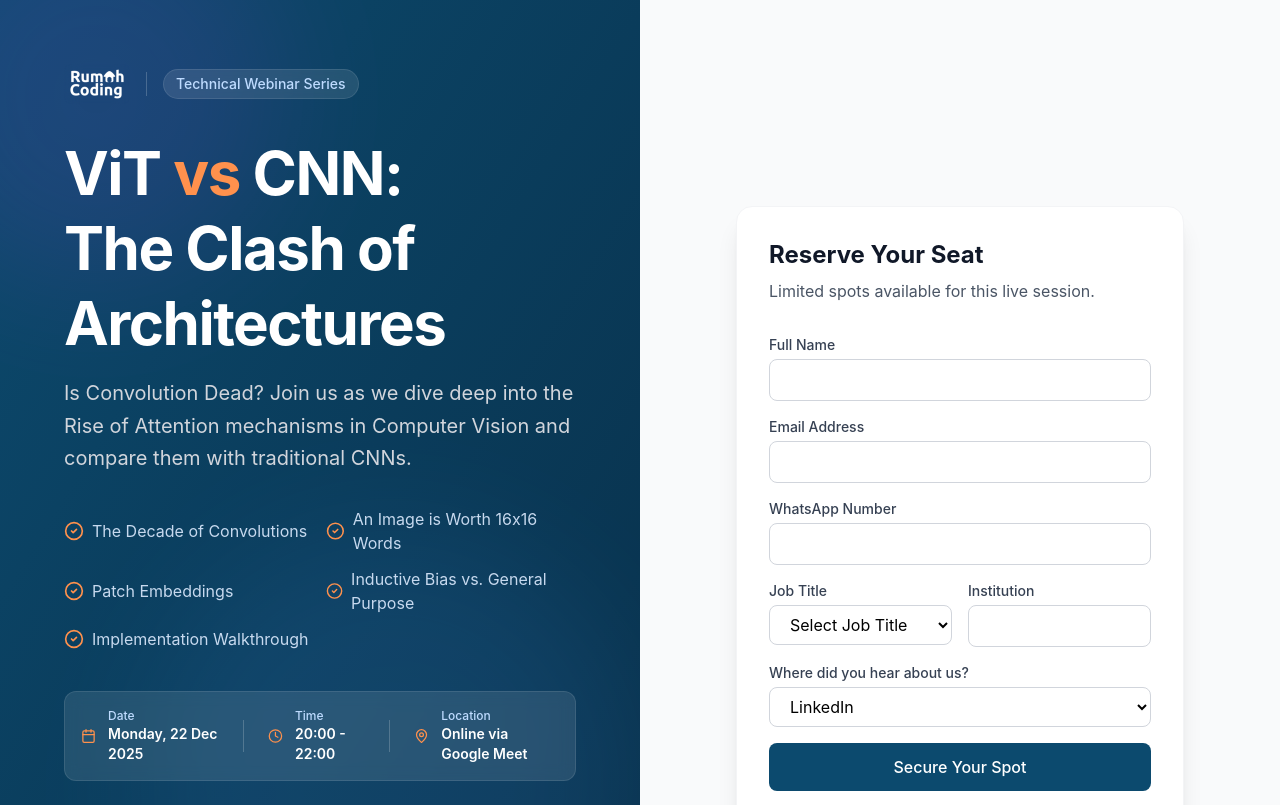
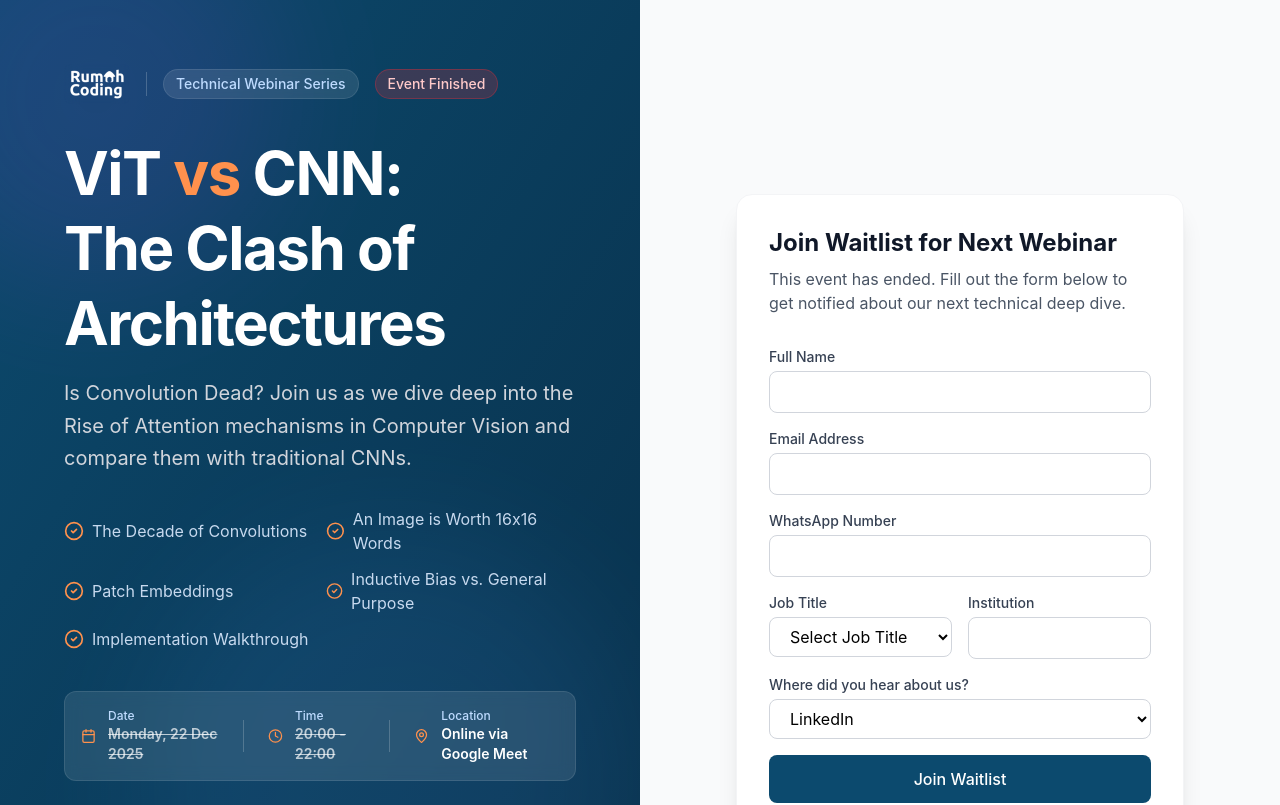
Before and after one commit to lhfazry/webinar, a React (Vite) app: page / in a window 1280 px wide. Shown: the top 805 px of the page. Built offline with nearby package versions, Linux system fonts and the light colour scheme; no server answers.

Commit message:
event finished

```diff
--- a/src/components/RegistrationForm.tsx
+++ b/src/components/RegistrationForm.tsx
@@ -5,7 +5,11 @@ import { sendConfirmationEmail } from "../lib/email";
 import { trackEvent } from "../lib/analytics";
 import type { RegistrationInput } from "../types";
 
-export function RegistrationForm() {
+export function RegistrationForm({
+    isWaitlist = false,
+}: {
+    isWaitlist?: boolean;
+}) {
     const [formData, setFormData] = useState<RegistrationInput>({
         fullName: "",
         email: "",
@@ -60,13 +64,17 @@ export function RegistrationForm() {
                     <CheckCircle2 className="w-10 h-10 text-green-600" />
                 </div>
                 <h3 className="text-2xl font-bold text-gray-900">
-                    Registration Complete!
+                    {isWaitlist
+                        ? "You're on the list!"
+                        : "Registration Complete!"}
                 </h3>
                 <p className="text-gray-600">
-                    Thank you for registering. Please join our WhatsApp Group
-                    for updates and discussion.
+                    {isWaitlist
+                        ? "Thank you for joining the waitlist. We will notify you as soon as the next webinar is scheduled."
+                        : "Thank you for registering. Please join our WhatsApp Group for updates and discussion."}
                 </p>
 
+                {!isWaitlist && (
                     <a
                         href="https://chat.whatsapp.com/D5RFqx605NHD1DISRGDgNs"
                         target="_blank"
@@ -75,12 +83,15 @@ export function RegistrationForm() {
                     >
                         <span>Join WhatsApp Group</span>
                     </a>
+                )}
 
                 <button
                     onClick={() => setIsSuccess(false)}
                     className="text-primary-600 font-medium hover:text-primary-700 underline text-sm mt-4"
                 >
-                    Register another person
+                    {isWaitlist
+                        ? "Join for another person"
+                        : "Register another person"}
                 </button>
             </div>
         );
@@ -228,8 +239,10 @@ export function RegistrationForm() {
                 {isSubmitting ? (
                     <>
                         <Loader2 className="w-5 h-5 mr-2 animate-spin" />
-                        Registering...
+                        {isWaitlist ? "Joining Waitlist..." : "Registering..."}
                     </>
+                ) : isWaitlist ? (
+                    "Join Waitlist"
                 ) : (
                     "Secure Your Spot"
                 )}
--- a/src/pages/LandingPage.tsx
+++ b/src/pages/LandingPage.tsx
@@ -10,10 +10,16 @@ import { RegistrationForm } from "../components/RegistrationForm";
 import { trackEvent } from "../lib/analytics";
 
 export default function LandingPage() {
+    const isWebinarFinished = true;
+
     return (
         <div className="min-h-screen flex flex-col lg:flex-row bg-white">
             {/* Left Column: Content */}
-            <div className="flex-1 bg-gradient-to-br from-primary-900 to-primary-950 p-8 lg:p-16 flex flex-col justify-center text-white relative overflow-hidden">
+            <div
+                className={`flex-1 bg-gradient-to-br from-primary-900 to-primary-950 p-8 lg:p-16 flex flex-col justify-center text-white relative overflow-hidden ${
+                    isWebinarFinished ? "grayscale-0" : ""
+                }`}
+            >
                 {/* Abstract Background Shapes */}
                 <div className="absolute top-0 left-0 w-full h-full overflow-hidden opacity-10 pointer-events-none">
                     <div className="absolute -top-24 -left-24 w-96 h-96 rounded-full bg-purple-500 blur-3xl"></div>
@@ -31,6 +37,11 @@ export default function LandingPage() {
                         <div className="inline-block px-3 py-1 bg-white/10 rounded-full text-blue-200 text-sm font-medium backdrop-blur-sm border border-white/10">
                             Technical Webinar Series
                         </div>
+                        {isWebinarFinished && (
+                            <div className="inline-block px-3 py-1 bg-red-500/20 text-red-200 rounded-full text-sm font-medium border border-red-500/30">
+                                Event Finished
+                            </div>
+                        )}
                     </div>
 
                     <h1 className="text-4xl lg:text-6xl font-bold mb-4 leading-tight tracking-tight">
@@ -70,7 +81,7 @@ export default function LandingPage() {
                                 <p className="text-xs text-blue-200 font-medium">
                                     Date
                                 </p>
-                                <p className="text-sm font-semibold text-white">
+                                <p className="text-sm font-semibold text-white/70 line-through">
                                     Monday, 22 Dec 2025
                                 </p>
                             </div>
@@ -84,7 +95,7 @@ export default function LandingPage() {
                                 <p className="text-xs text-blue-200 font-medium">
                                     Time
                                 </p>
-                                <p className="text-sm font-semibold text-white">
+                                <p className="text-sm font-semibold text-white/70 line-through">
                                     20:00 - 22:00
                                 </p>
                             </div>
@@ -158,14 +169,18 @@ export default function LandingPage() {
                 <div className="w-full max-w-md bg-white rounded-2xl shadow-xl border border-gray-100 p-6 lg:p-8">
                     <div className="mb-8">
                         <h2 className="text-2xl font-bold text-gray-900 mb-2">
-                            Reserve Your Seat
+                            {isWebinarFinished
+                                ? "Join Waitlist for Next Webinar"
+                                : "Reserve Your Seat"}
                         </h2>
                         <p className="text-gray-600">
-                            Limited spots available for this live session.
+                            {isWebinarFinished
+                                ? "This event has ended. Fill out the form below to get notified about our next technical deep dive."
+                                : "Limited spots available for this live session."}
                         </p>
                     </div>
 
-                    <RegistrationForm />
+                    <RegistrationForm isWaitlist={isWebinarFinished} />
                 </div>
             </div>
         </div>
```
Also changed, not shown: 2 other files (tests, documents, lock files or other folders). Lines whose indentation alone changed are shown as unchanged.
